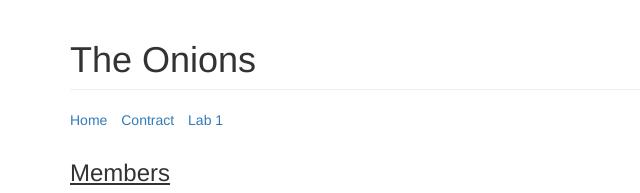
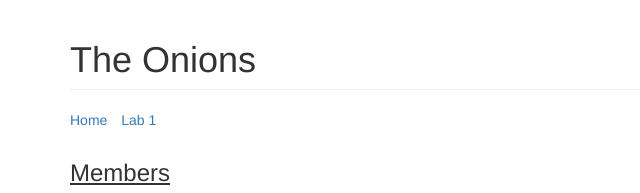
Before and after one commit to cya6/Team-12, a plain HTML site: page index.html in a window 1280 px wide. Shown: the top 193 px of the page, 0-640 px from the left. Drawn offline with nearby package versions, Linux system fonts and the light colour scheme.

Commit message:
removed contract link

```diff
--- a/index.html
+++ b/index.html
@@ -15,7 +15,6 @@
     	<p class="lead">
         <ul class="list-inline">
           <li><a href="index.html" target="_self">Home</a></li>
-          <li><a href="contract.html" target="_self">Contract</a></li>
           <li><a href="lab1.html" target="_self">Lab 1</a></li>
         </ul>
       </p>
```
